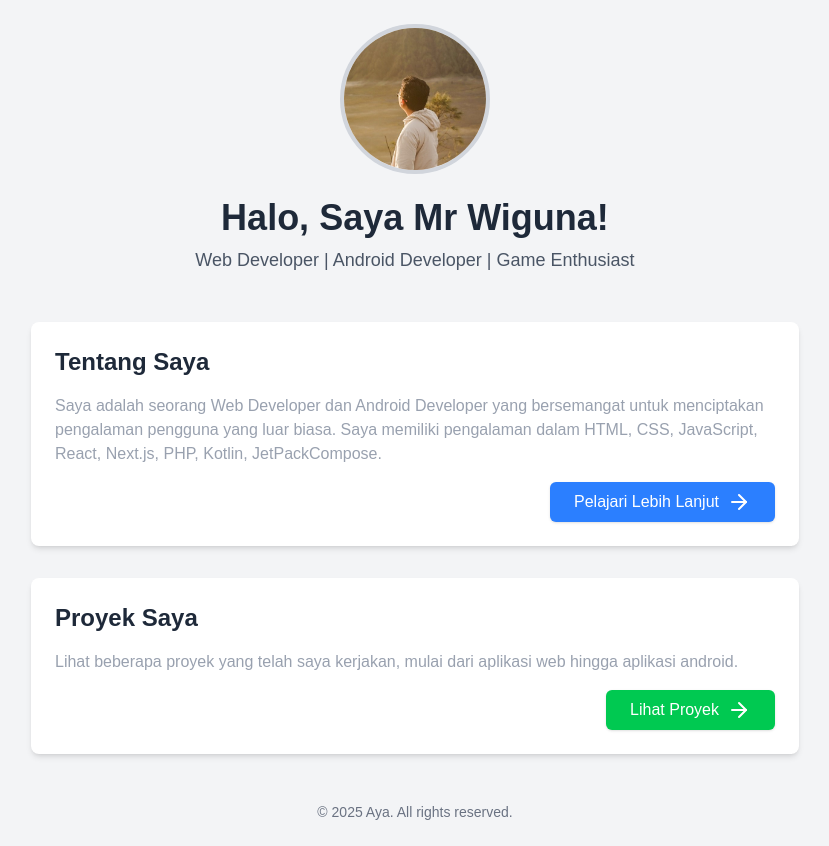
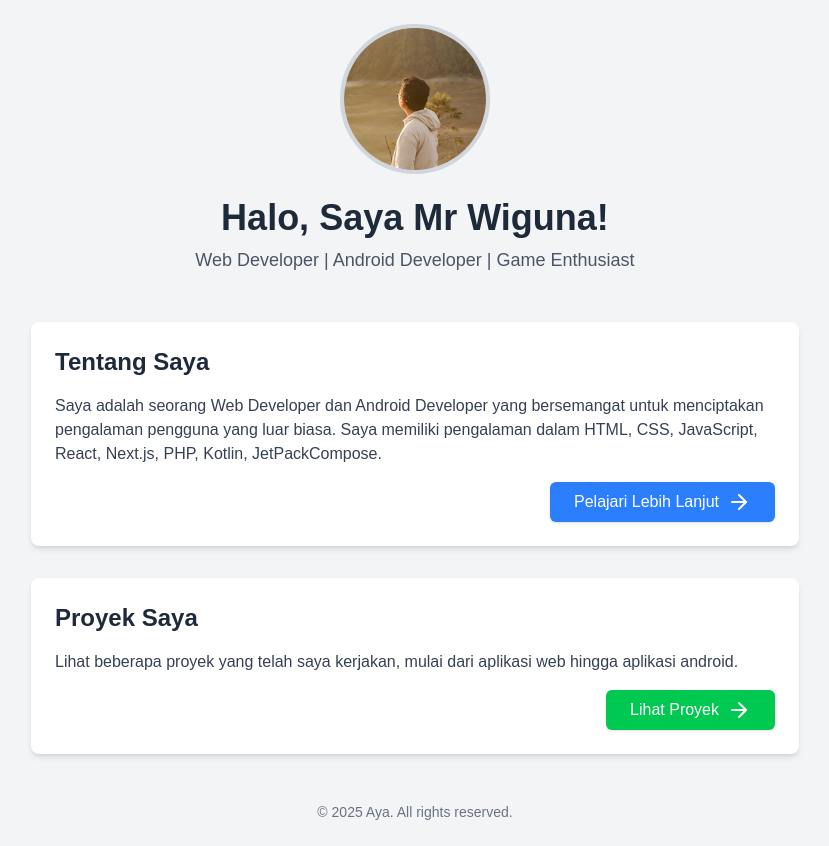
Before and after one commit to MrsAya/mrwport, a Next.js app: page / in a window 1280 px wide. Shown: the whole page, without its empty margins (225-1054 px from the left). Built offline with nearby package versions, Linux system fonts and the light colour scheme.

Commit message:
fix subText for Light Mode

```diff
--- a/src/app/page.tsx
+++ b/src/app/page.tsx
@@ -34,7 +34,7 @@
         {/* About Section */}
         <section className="bg-white dark:bg-gray-800 shadow-md rounded-lg p-6 mb-8">
           <h2 className="text-2xl font-semibold mb-4">Tentang Saya</h2>
-          <p className="text-gray-400">
+          <p className="text-gray-700 dark:text-gray-400">
             Saya adalah seorang Web Developer dan Android Developer yang bersemangat untuk menciptakan pengalaman pengguna yang luar biasa.
             Saya memiliki pengalaman dalam HTML, CSS, JavaScript, React, Next.js, PHP, Kotlin, JetPackCompose.
           </p>
@@ -51,7 +51,7 @@
         {/* Portfolio Section */}
         <section className="bg-white dark:bg-gray-800 shadow-md rounded-lg p-6">
           <h2 className="text-2xl font-semibold mb-4">Proyek Saya</h2>
-          <p className="text-gray-400">
+          <p className="text-gray-700 dark:text-gray-400">
             Lihat beberapa proyek yang telah saya kerjakan, mulai dari aplikasi web hingga aplikasi android.
           </p>
           <div className='text-right'>
```
